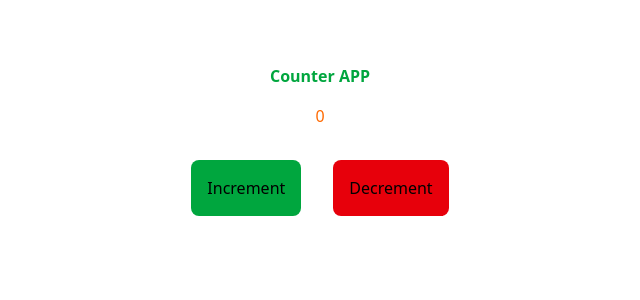
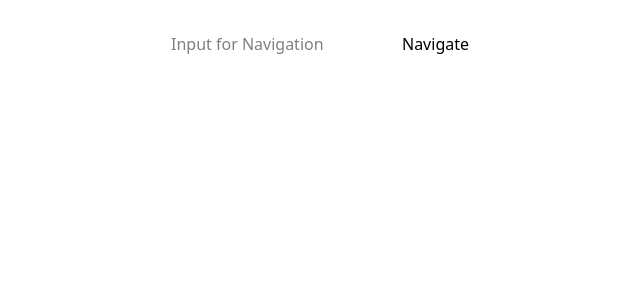
Before and after one commit to PARTHIBAN-007/React, a React (Vite) app: page / in a window 1280 px wide. Shown: the top 300 px of the page, without its empty margins (320-960 px from the left). Built offline with nearby package versions, Linux system fonts and the light colour scheme.

Commit message:
React Router

```diff
--- a/package.json
+++ b/package.json
@@ -11,7 +11,8 @@
   },
   "dependencies": {
     "react": "^19.1.0",
-    "react-dom": "^19.1.0"
+    "react-dom": "^19.1.0",
+    "react-router-dom": "^7.6.0"
   },
   "devDependencies": {
     "@eslint/js": "^9.25.0",
--- a/src/App.jsx
+++ b/src/App.jsx
@@ -1,25 +1,20 @@
-import { useState } from 'react';
 import './App.css';
+import { BrowserRouter, Routes, Route, Link } from "react-router-dom";
+import Counter from './pages/counter';
+import Hello from './pages/page';
 
 function App() {
 
-  let [count,SetCount] = useState(0);
 
-  function increment(){
-    SetCount(count+1)
-  }
-
-  function decrement(){
-    SetCount(count-1)
-  }
   return (
     <>
-      <div className='p-4'>
-        <h1 className='text-green-600 font-bold my-4'>Counter APP</h1>
-        <h1 className='text-orange-500 m-4'>{count}</h1>
-        <button className="bg-green-600 p-4 rounded-lg m-4" onClick={increment}>Increment</button>
-        <button className="bg-red-600 p-4 rounded-lg m-4" onClick={decrement}>Decrement</button>
-      </div>
+
+      <BrowserRouter>
+        <Routes>
+          <Route path='/' element={<Hello />}></Route>
+          <Route path="/main/:id" element={<Counter />}></Route>
+        </Routes>
+      </BrowserRouter>
     </>
   );
 }
--- /dev/null
+++ b/src/pages/Counter.jsx
@@ -0,0 +1,28 @@
+import React from 'react'
+import { useState } from 'react'
+import { useParams } from 'react-router-dom';
+const Counter = () => {
+
+    let [count,setCount] = useState(0);
+
+    let value = useParams()
+
+    function increment(){
+        setCount(count+1)
+    }
+    function decrement(){
+        setCount(count-1)
+    }
+   return (
+    <>
+        <h1>{value.id}</h1>
+        <div>{count}</div>
+
+        <button onClick={increment}> Increment</button>
+        <button onClick={decrement}> Decrement</button>
+
+    </>
+  )
+}
+
+export default Counter
--- /dev/null
+++ b/src/pages/Page.jsx
@@ -0,0 +1,34 @@
+import React from 'react'
+import { useState } from 'react'
+
+import { useNavigate } from 'react-router-dom';
+
+const Hello = () => {
+
+    let [input,setInput] = useState("");
+
+
+    let navigate = useNavigate();
+
+
+    let handlechange = (e) =>{
+        setInput(e.target.value)
+    }
+
+    let handlenavigate = () =>{
+        navigate(`/main/${input}`)
+    }
+
+
+  return (
+    <>
+        <h1>{name}</h1>
+        <input placeholder='Input for Navigation' onChange={handlechange}></input>
+
+        <button onClick={handlenavigate}> Navigate</button>
+
+    </>
+  )
+}
+
+export default Hello;
```
Also changed, not shown: 1 other file (tests, documents, lock files or other folders).
